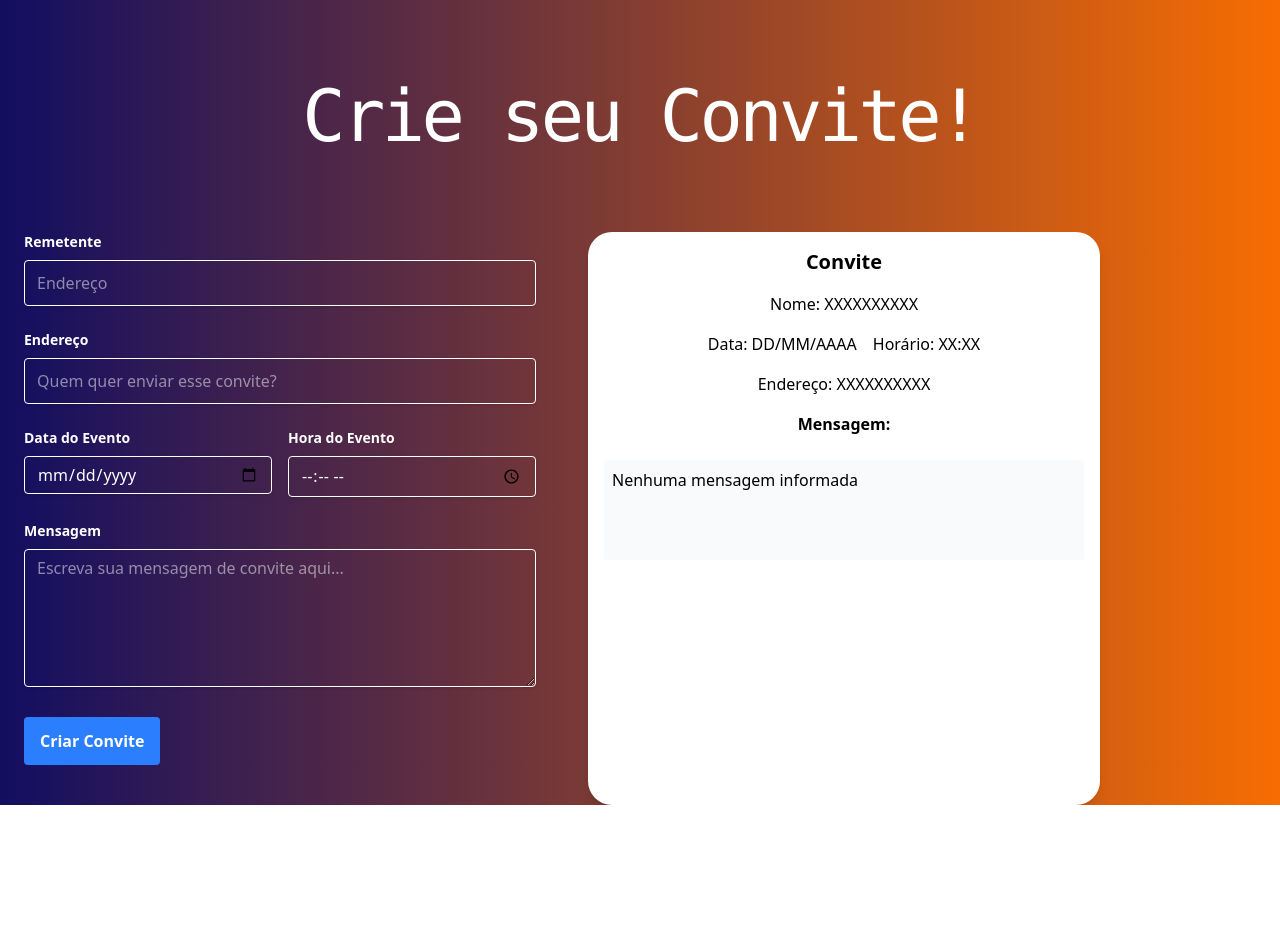
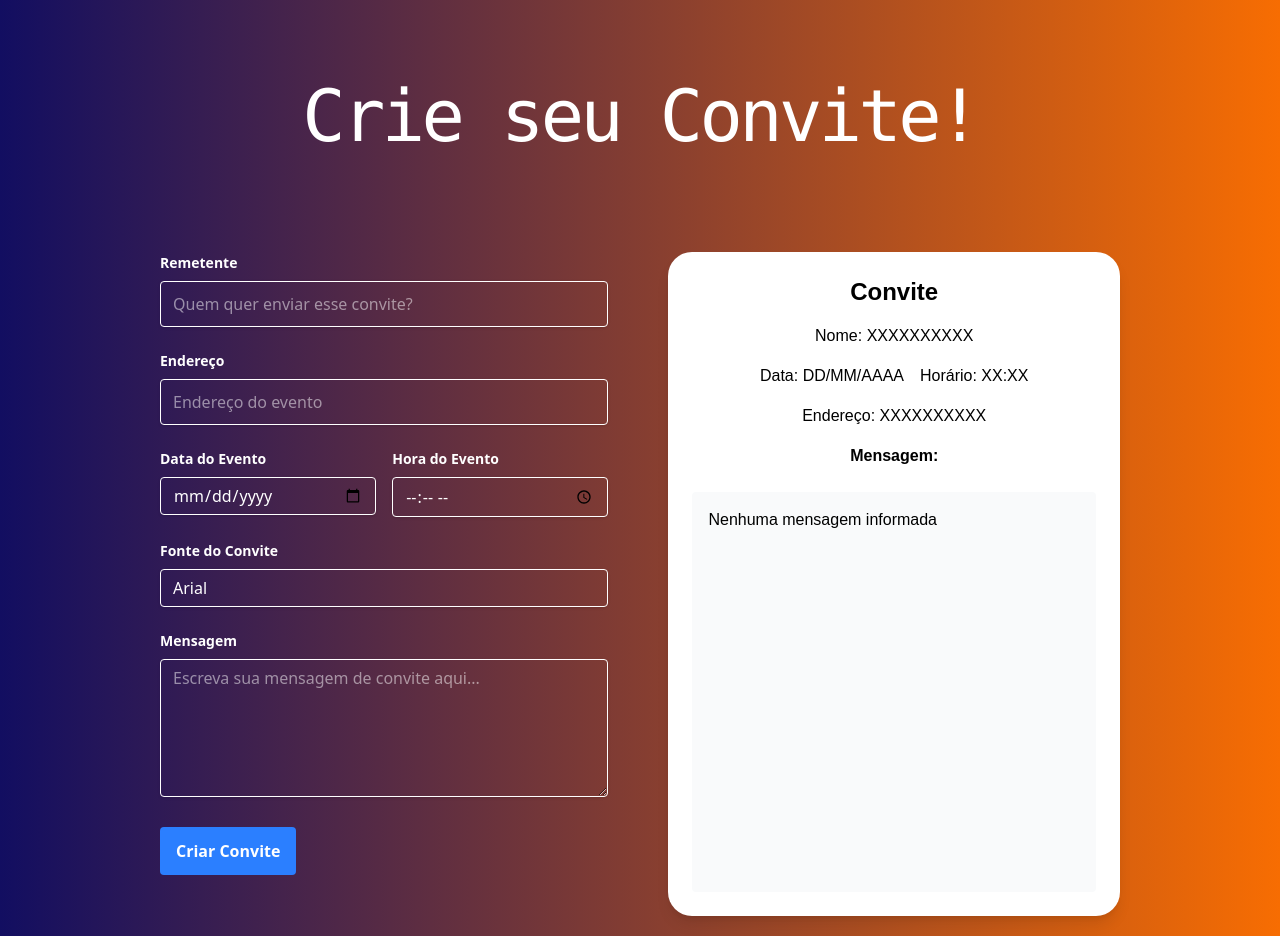
Before and after one commit to diegobbrito/personal-date, a React (Vite) app in the folder frontend/: page /makeyourinvite in a window 1280 px wide. Before the commit the page ends 805 px from the top, so only its background shows below. Built offline with nearby package versions, Linux system fonts and the light colour scheme.

Commit message:
feat: added font field

```diff
--- a/frontend/src/pages/MakeYourInvite.tsx
+++ b/frontend/src/pages/MakeYourInvite.tsx
@@ -6,7 +6,20 @@ interface InviteFormData {
   eventTime: string;
   message: string;
   address: string;
+  fontFamily: string;
 }
+
+const fontOptions = [
+  { value: "Arial, sans-serif", label: "Arial" },
+  { value: "'Times New Roman', serif", label: "Times New Roman" },
+  { value: "'Courier New', monospace", label: "Courier New" },
+  { value: "'Georgia', serif", label: "Georgia" },
+  {
+    value: "'Palatino Linotype', 'Book Antiqua', Palatino, serif",
+    label: "Palatino",
+  },
+  { value: "'Brush Script MT', cursive", label: "Brush Script" },
+];
 
 const MakeYourInvite: React.FC = () => {
   const [formData, setFormData] = useState<InviteFormData>({
@@ -14,11 +27,12 @@ const MakeYourInvite: React.FC = () => {
     eventDate: "",
     eventTime: "",
     message: "",
-    address: ""
+    address: "",
+    fontFamily: "Arial, sans-serif",
   });
 
   const handleChange = (
-    e: ChangeEvent<HTMLInputElement | HTMLTextAreaElement>
+    e: ChangeEvent<HTMLInputElement | HTMLTextAreaElement | HTMLSelectElement>
   ) => {
     const { name, value } = e.target;
 
@@ -33,7 +47,10 @@ const MakeYourInvite: React.FC = () => {
         return;
       }
 
+
+
       const formattedDate = `${day}/${month}/${year}`;
+
       setFormData((prevData) => ({
         ...prevData,
         [name]: formattedDate,
@@ -59,7 +76,7 @@ const MakeYourInvite: React.FC = () => {
         </h1>
       </div>
 
-      <div className="flex flex-col lg:flex-row gap-8 px-4 sm:px-6 mx-auto w-full max-w-7xl">
+      <div className="flex flex-col items-center py-5 px-4 sm:px-6 md:px-8 w-full max-w-screen-lg mx-auto lg:flex-row">
         <div className="w-full lg:w-1/2 max-w-lg">
           <form onSubmit={handleSubmit} className="space-y-6">
             <div>
@@ -76,14 +93,14 @@ const MakeYourInvite: React.FC = () => {
                 type="text"
                 value={formData.sender}
                 onChange={handleChange}
-                placeholder="Endereço"
+                placeholder="Quem quer enviar esse convite?"
               />
             </div>
 
             <div>
               <label
                 className="block text-white font-bold mb-2 text-sm"
-                htmlFor="sender"
+                htmlFor="address"
               >
                 Endereço
               </label>
@@ -94,7 +111,7 @@ const MakeYourInvite: React.FC = () => {
                 type="text"
                 value={formData.address}
                 onChange={handleChange}
-                placeholder="Quem quer enviar esse convite?"
+                placeholder="Endereço do evento"
               />
             </div>
 
@@ -135,6 +152,28 @@ const MakeYourInvite: React.FC = () => {
             <div>
               <label
                 className="block text-white font-bold mb-2 text-sm"
+                htmlFor="fontFamily"
+              >
+                Fonte do Convite
+              </label>
+              <select
+                className="shadow appearance-none border rounded w-full py-2 px-3 text-white leading-tight focus:outline-none focus:shadow-outline"
+                id="fontFamily"
+                name="fontFamily"
+                value={formData.fontFamily}
+                onChange={handleChange}
+              >
+                {fontOptions.map((font) => (
+                  <option key={font.value} value={font.value}>
+                    {font.label}
+                  </option>
+                ))}
+              </select>
+            </div>
+
+            <div>
+              <label
+                className="block text-white font-bold mb-2 text-sm"
                 htmlFor="message"
               >
                 Mensagem
@@ -161,18 +200,21 @@ const MakeYourInvite: React.FC = () => {
           </form>
         </div>
 
-        <div className="w-full lg:w-1/2 max-w-lg bg-white p-4 rounded-3xl shadow-lg lg:ml-5 flex flex-col items-center space-y-4 mb-8 lg:mb-0">
-          <h2 className="text-xl font-bold">Convite</h2>
+        <div
+          className="w-full lg:w-1/2 bg-white p-6 rounded-3xl shadow-lg lg:ml-15 flex flex-col items-center space-y-4 mb-8 lg:mb-0 "
+          style={{ fontFamily: formData.fontFamily }}
+        >
+          <h2 className="text-2xl font-bold">Convite</h2>
           <div className="flex flex-col items-center space-y-4 w-full">
-            <p>Nome: {formData.sender || "XXXXXXXXXX" }</p>
+            <p>Nome: {formData.sender || "XXXXXXXXXX"}</p>
             <div className="flex flex-row items-center space-x-4">
               <p>Data: {formData.eventDate || "DD/MM/AAAA"}</p>
               <p>Horário: {formData.eventTime || "XX:XX"}</p>
             </div>
-            <p> Endereço: {formData.address || "XXXXXXXXXX"} </p>
+            <p>Endereço: {formData.address || "XXXXXXXXXX"}</p>
             <p className="font-semibold">Mensagem:</p>
             <div className="w-full">
-              <p className="mt-2 p-2 bg-gray-50 rounded break-words whitespace-pre-line min-h-[100px] overflow-auto w-full">
+              <p className="mt-2 p-4 bg-gray-50 rounded break-words whitespace-pre-line min-h-[400px] overflow-auto w-full">
                 {formData.message || "Nenhuma mensagem informada"}
               </p>
             </div>
```
